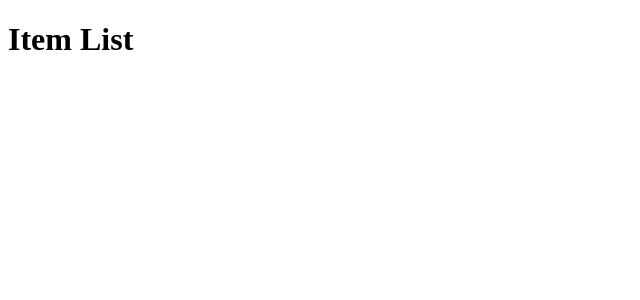
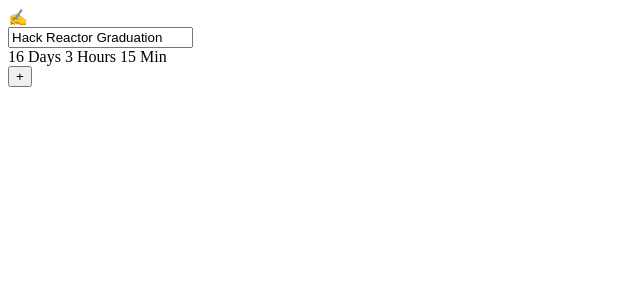
Before and after one commit to jacetchan/minus, a React app: page / in a window 1280 px wide. Shown: the top 300 px of the page, without its empty margins (0-640 px from the left). Built offline with nearby package versions, Linux system fonts and the light colour scheme; the HTML template or start-up script is replaced by a standard one.

Commit message:
Create TimeCardAdder component

```diff
--- a/react-client/src/components/List.jsx
+++ /dev/null
@@ -1,12 +0,0 @@
-import React from 'react';
-import ListItem from './ListItem.jsx';
-
-const List = (props) => (
-  <div>
-    <h4> List Component </h4>
-    There are { props.items.length } items.
-    { props.items.map(item => <ListItem item={item}/>)}
-  </div>
-)
-
-export default List;
--- /dev/null
+++ b/react-client/src/components/TimeCardAdder.jsx
@@ -0,0 +1,69 @@
+import React from 'react';
+import DatePicker from 'react-datepicker';
+import moment from 'moment';
+
+class TimeCardAdder extends React.Component {
+  constructor(props) {
+    super(props);
+    this.state = {
+      emoji: '✍️',
+      title: 'Hack Reactor Graduation',
+      date: new Date()
+    }
+
+    this.handleAddButton = this.handleAddButton.bind(this);
+    this.handleTitleUpdate = this.handleTitleUpdate.bind(this);
+  }
+
+  componentDidMount() {
+    // $.ajax({
+    //   url: '/items',
+    //   success: (data) => {
+    //     this.setState({
+    //       items: data
+    //     })
+    //   },
+    //   error: (err) => {
+    //     console.log('err', err);
+    //   }
+    // });
+  }
+
+  handleAddButton(e) {
+    console.log(`emoji: ${this.state.emoji}`, `title: ${this.state.title}`,
+      `date: ${this.state.date}`);
+    e.preventDefault();
+  }
+
+  handleTitleUpdate(e) {
+    this.setState({title: e.target.value});
+  }
+
+  render () {
+    return (
+      <div id="time-card-adder">
+        <form onSubmit={this.handleAddButton}>
+          <div className="time-card-row-info">
+            <div className="emoji-picker">✍️</div>
+            <div className="time-card-add-title">
+              <input
+                type="text"
+                placeholder="Add an event title"
+                value={this.state.title}
+                onChange={this.handleTitleUpdate}
+              />
+            </div>
+          </div>
+          <div className="time-card-row-date-picker">
+            16 Days 3 Hours 15 Min
+          </div>
+          <div className="time-card-add-button">
+            <button>+</button>
+          </div>
+        </form>
+      </div>
+    )
+  }
+}
+
+export default TimeCardAdder;
--- a/react-client/src/index.jsx
+++ b/react-client/src/index.jsx
@@ -1,13 +1,13 @@
 import React from 'react';
 import ReactDOM from 'react-dom';
 import $ from 'jquery';
-import List from './components/List.jsx';
+import TimeCardAdder from './components/TimeCardAdder.jsx';
 
 class App extends React.Component {
   constructor(props) {
     super(props);
     this.state = {
-      items: []
+      // TODO if necessary. REMOVE if not.
     }
   }
 
@@ -27,7 +27,7 @@
 
   render () {
     return (<div>
-      <h1>Item List</h1>
+      <TimeCardAdder />
     </div>)
   }
 }
```
Also changed, not shown: 3 other files (tests, documents, lock files or other folders).
